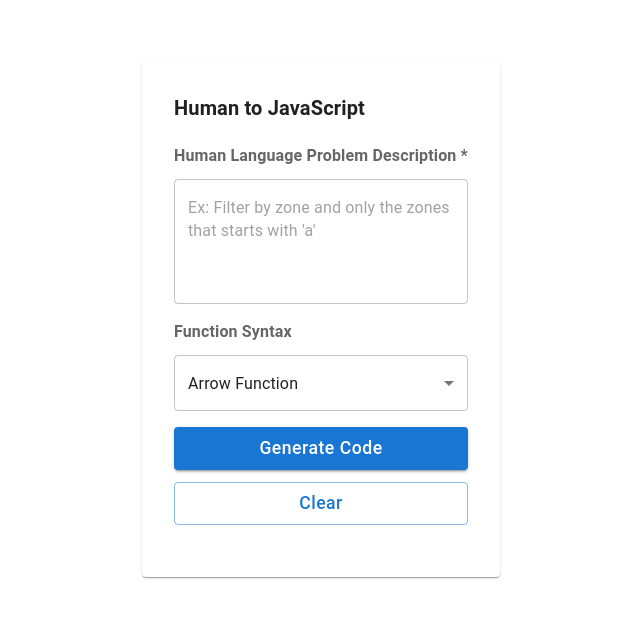
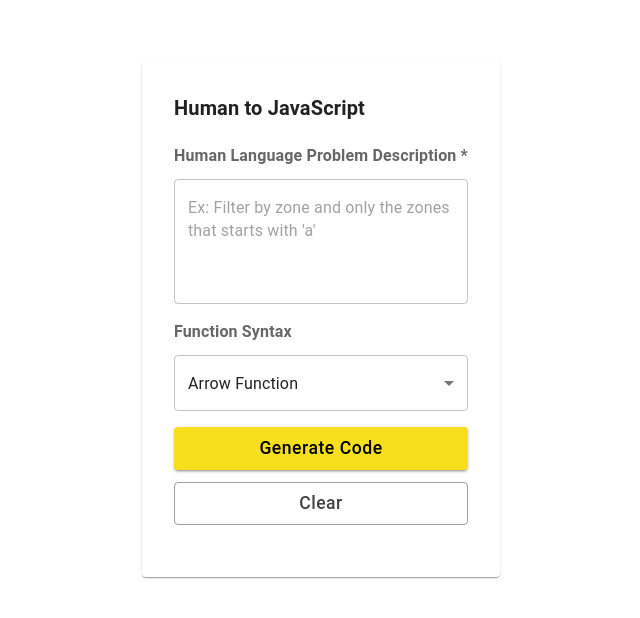
Before and after one commit to juancmandev/human-to-js, a Next.js app: page / in a window 1280 px wide. Shown: the top 618 px of the page, without its empty margins (319-959 px from the left). Built offline with nearby package versions, Linux system fonts and the light colour scheme.

Commit message:
add color palette

```diff
--- a/src/components/HumanLanguage/HumanLanguage.component.tsx
+++ b/src/components/HumanLanguage/HumanLanguage.component.tsx
@@ -184,7 +184,11 @@ const HumanLanguage = () => {
             </Button>
             <Button
               onClick={handleClear}
-              sx={{ textTransform: 'capitalize', fontSize: '1.1rem' }}
+              color='secondary'
+              sx={{
+                textTransform: 'capitalize',
+                fontSize: '1.1rem',
+              }}
               variant='outlined'>
               Clear
             </Button>
--- a/src/pages/_app.tsx
+++ b/src/pages/_app.tsx
@@ -1,7 +1,9 @@
 import '@/styles/globals.css';
 import type { AppProps } from 'next/app';
 import { CacheProvider } from '@emotion/react';
+import { ThemeProvider } from '@mui/material';
 import createCache from '@emotion/cache';
+import { theme } from '@/styles/theme';
 
 export const createEmotionCache = () => {
   return createCache({ key: 'css', prepend: true });
@@ -14,8 +16,9 @@ export default function App({ Component, pageProps }: AppProps) {
 
   return (
     <CacheProvider value={emotionCache}>
-      {' '}
-      <Component {...pageProps} />
+      <ThemeProvider theme={theme}>
+        <Component {...pageProps} />
+      </ThemeProvider>
     </CacheProvider>
   );
 }
--- /dev/null
+++ b/src/styles/theme.ts
@@ -0,0 +1,22 @@
+import { createTheme } from '@mui/material';
+
+const paletteColor = {
+  primary: {
+    main: '#f7df1e',
+    light: '##f8e246',
+    dark: '###f5cb19',
+    contrastText: '#000',
+  },
+  secondary: {
+    main: '#434343',
+    light: '#555555',
+    dark: '#262626',
+  },
+};
+
+export const theme = createTheme({
+  palette: {
+    primary: paletteColor.primary,
+    secondary: paletteColor.secondary,
+  },
+});
```
